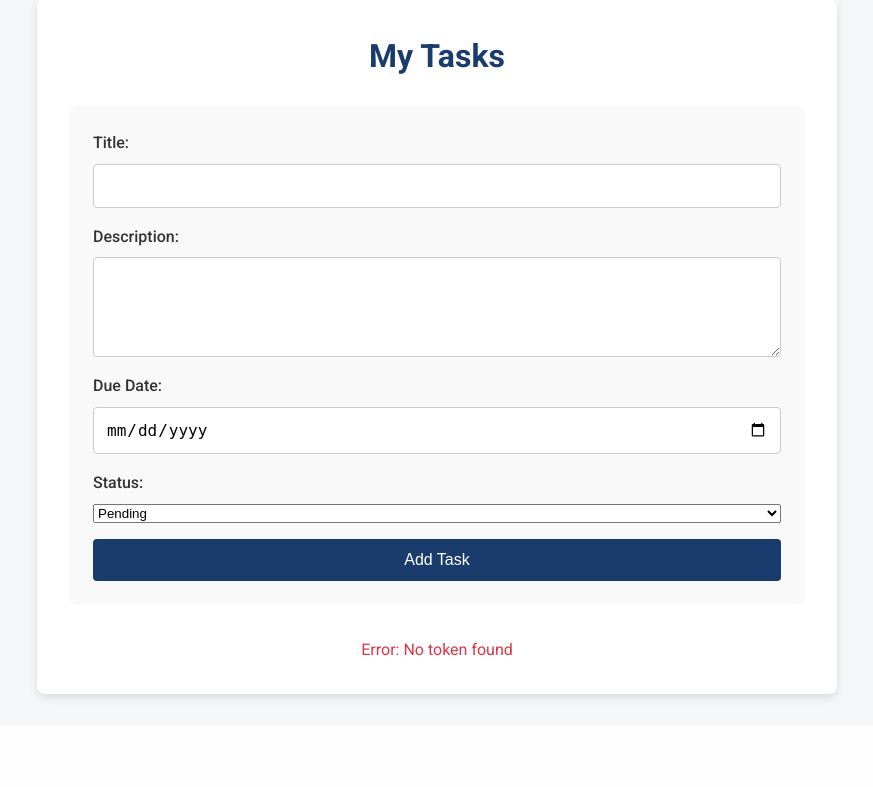
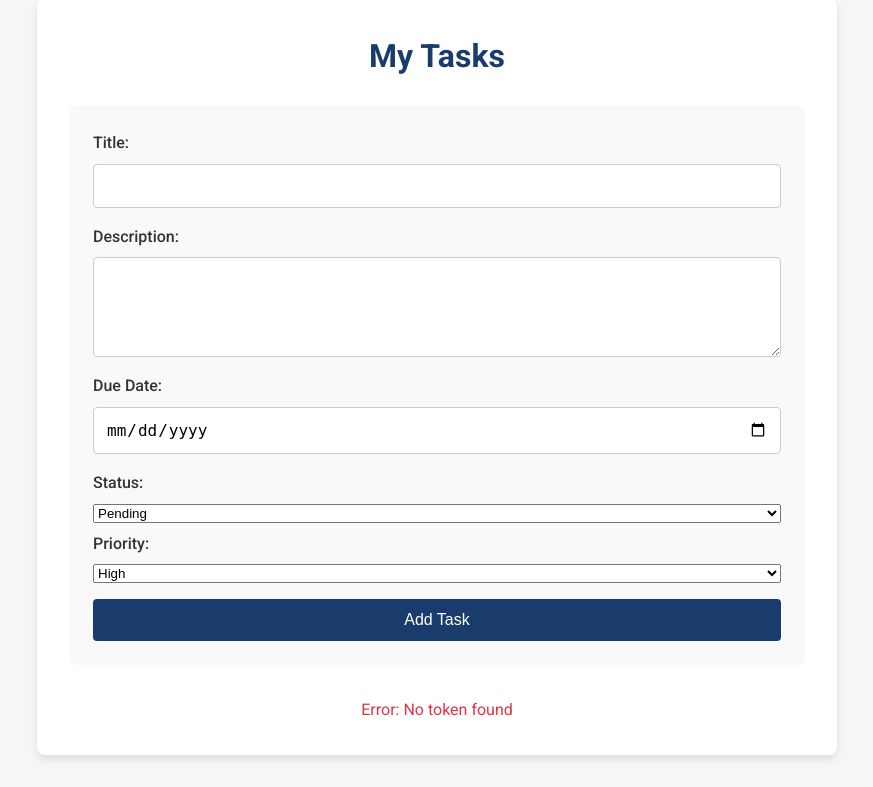
Before and after one commit to Night-Swan/Projects, a Flask app: page /tasks.html in a window 1280 px wide. Shown: the part 97-884 px from the top of the page, without its empty margins (203-1076 px from the left). Before the commit the page ends 800 px from the top, so only its background shows below. Run offline with Flask 3, Linux system fonts and the light colour scheme; some libraries are stand-ins or nearby versions.

Commit message:
Added priority field in tasks and updated nav style

```diff
--- a/GoalMaster/app/models.py
+++ b/GoalMaster/app/models.py
@@ -9,6 +9,11 @@
     TODO = "todo"
     IN_PROGRESS = "in_progress"
     DONE = "done"
+
+class TaskPriority(Enum):
+    HIGH = "high"
+    MEDIUM = "medium"
+    LOW = "low"
 
 class User(db.Model):
     __tablename__ = 'users'
@@ -38,5 +43,6 @@
     description: so.Mapped[str] = so.mapped_column(sa.String(200))
     due_date: so.Mapped[datetime] = so.mapped_column(sa.DateTime)
     status: so.Mapped[TaskStatus] = so.mapped_column(sa.Enum(TaskStatus))
+    priority: so.Mapped[TaskPriority] = so.mapped_column(sa.Enum(TaskPriority))
     created_at: so.Mapped[datetime] = so.mapped_column(sa.DateTime)
     updated_at: so.Mapped[datetime] = so.mapped_column(sa.DateTime)
--- a/GoalMaster/app/routes.py
+++ b/GoalMaster/app/routes.py
@@ -1,7 +1,7 @@
 from app import app, db
 from flask import render_template, jsonify, url_for, redirect, request
 from .forms import RegistrationForm, LoginForm
-from .models import User, Task, TaskStatus
+from .models import User, Task, TaskStatus, TaskPriority
 from flask_jwt_extended import create_access_token, jwt_required, get_jwt_identity
 from flask_wtf.csrf import generate_csrf
 from datetime import datetime
@@ -92,6 +92,8 @@
     due_date_str = data.get('due_date')
     status_str = data.get('status', 'todo')
     status = TaskStatus(status_str.lower())
+    priority_str = data.get('priority', 'high')
+    priority = TaskPriority(priority_str.lower())
 
     if not title:
         return jsonify({"error": "Title is required"}), 400
@@ -107,6 +109,7 @@
         description = description,
         due_date = due_date,
         status = status,
+        priority = priority,
         created_at = datetime.utcnow(),
         updated_at = datetime.utcnow()
     )
@@ -128,6 +131,7 @@
         "description": task.description,
         "due_date": task.due_date.isoformat() if task.due_date else None,
         "status": task.status.value,
+        "priority": task.priority.value,
         "created_at": task.created_at.isoformat(),
         "updated_at": task.updated_at.isoformat()
     } for task in tasks]
@@ -161,6 +165,12 @@
         except ValueError:
             return jsonify({"error": "Invalid status. Use TODO, IN_PROGRESS, or DONE"}), 400
 
+    if 'priority' in data:
+        try:
+            task.priority = TaskPriority(data['priority'])
+        except ValueError:
+            return jsonify({"error": "Invalid priority. Use TODO, IN_PROGRESS, or DONE"}), 400
+
     task.updated_at = datetime.utcnow()
     db.session.commit()
 
--- a/GoalMaster/app/static/nav.js
+++ b/GoalMaster/app/static/nav.js
@@ -3,18 +3,21 @@
     const navLinks = document.getElementById('nav-links');
     if (!navLinks) return;
 
+    // Get the current page URL path
+    const currentPath = window.location.pathname;
+
     if (token) {
         navLinks.innerHTML = `
-            <a href="/" class="nav-link">Home</a>
-            <a href="/tasks.html" class="nav-link">Tasks</a>
-            <a href="/user/profile.html" class="nav-link">Profile</a>
+            <a href="/" class="nav-link${currentPath === '/' ? ' active' : ''}">Home</a>
+            <a href="/tasks.html" class="nav-link${currentPath === '/tasks.html' ? ' active' : ''}">Tasks</a>
+            <a href="/user/profile.html" class="nav-link${currentPath === '/user/profile.html' ? ' active' : ''}">Profile</a>
             <button class="logout-button" onclick="logout()">Logout</button>
         `;
     } else {
         navLinks.innerHTML = `
-            <a href="/" class="nav-link">Home</a>
-            <a href="/register" class="nav-link">Register</a>
-            <a href="/login" class="nav-link">Login</a>
+            <a href="/" class="nav-link${currentPath === '/' ? ' active' : ''}">Home</a>
+            <a href="/register" class="nav-link${currentPath === '/register' ? ' active' : ''}">Register</a>
+            <a href="/login" class="nav-link${currentPath === '/login' ? ' active' : ''}">Login</a>
         `;
     }
 }
--- a/GoalMaster/app/static/styles.css
+++ b/GoalMaster/app/static/styles.css
@@ -41,6 +41,7 @@
 .navbar .nav-links {
     display: flex;
     gap: 1.5rem;
+    align-items: center; /* Ensure vertical alignment of links and button */
 }
 
 .navbar .nav-link {
@@ -55,19 +56,25 @@
     color: #a8d5ff;
 }
 
+.navbar .nav-link.active {
+    color: #a8d5ff;
+    border-bottom: 2px solid #a8d5ff; /* Highlight for active link */
+}
+
 .navbar .logout-button {
-    background-color: #dc3545;
     color: white;
+    text-decoration: none;
+    font-size: 1rem;
+    font-weight: 500;
+    background: none;
     border: none;
-    padding: 0.5rem 1rem;
-    border-radius: 4px;
-    font-size: 1rem;
     cursor: pointer;
-    transition: background-color 0.3s;
+    transition: color 0.3s;
+    padding: 0; /* Remove padding to match nav-link */
 }
 
 .navbar .logout-button:hover {
-    background-color: #c82333;
+    color: #a8d5ff;
 }
 
 .container {
@@ -149,7 +156,7 @@
     grid-template-columns: repeat(2, 1fr);
     gap: 1.5rem;
     margin-top: 1rem;
-    grid-auto-rows: 300px;
+    grid-auto-rows: 350px;
 }
 
 .task-item {
@@ -210,6 +217,10 @@
     color: #2f855a; /* Green for status */
 }
 
+.task-item p:nth-child(5) { /* Status */
+    color: #ac0f85; /* Green for status */
+}
+
 .profile-info {
     background-color: #f9f9f9;
     padding: 1.5rem;
@@ -259,8 +270,6 @@
     }
 }
 
-
-
 /* Only showing relevant sections for brevity */
 #navigation {
     display: flex;
--- a/GoalMaster/app/templates/tasks.html
+++ b/GoalMaster/app/templates/tasks.html
@@ -36,6 +36,13 @@
         <option value="in_progress">In Progress</option>
         <option value="done">Completed</option>
     </select>
+
+    <label for="priority">Priority:</label>
+    <select name="priority" id="priority">
+        <option value="high">High</option>
+        <option value="medium">Medium</option>
+        <option value="low">Low</option>
+    </select>
 </div>
             <div class="form-group">
                 <button type="submit">Add Task</button>
@@ -67,6 +74,12 @@
         'in_progress': 'In Progress',
         'done': 'Completed'
     };
+
+    const priorityMap = {
+        'high': 'High',
+        'medium': 'Medium',
+        'low': 'Low'
+    }
 
     // Fetch and display tasks
     async function fetchTasks() {
@@ -118,6 +131,14 @@
                                 </select>
                             </div>
                             <div class="form-group">
+                                <label for="edit-priority-${task.id}">Priority:</label>
+                                <select id="edit-priority-${task.id}">
+                                    <option value="todo" ${task.priority === 'high' ? 'selected' : ''}>High</option>
+                                    <option value="in_progress" ${task.priority === 'medium' ? 'selected' : ''}>Medium</option>
+                                    <option value="done" ${task.priority === 'low' ? 'selected' : ''}>Low</option>
+                                </select>
+                            </div>
+                            <div class="form-group">
                                 <button type="button" onclick="saveTask(${task.id})">Save</button>  <!-- Changed to type="button" to prevent form submit -->
                                 <button type="button" onclick="cancelEdit()">Cancel</button>
                             </div>
@@ -133,7 +154,7 @@
                         </div>
                         <p>Due: ${task.due_date || 'No due date'}</p>
                         <p>Status: ${statusMap[task.status] || task.status}</p>
-
+                        <p>Priority: ${priorityMap[task.priority] || task.priority}</p>
                         <div class="button-group">
                         <button onclick="editTask(${task.id})">Update</button>
                         <button onclick="deleteTask(${task.id})">Delete</button>
@@ -161,6 +182,7 @@
             const description = document.getElementById(`edit-description-${taskId}`).value;
             const due_date = document.getElementById(`edit-due_date-${taskId}`).value;
             const status = document.getElementById(`edit-status-${taskId}`).value;
+            const priority = document.getElementById(`edit-priority-${taskId}`).value;
             const resultDiv = document.getElementById('result');
 
             const response = await fetch(`/tasks/${taskId}`, {
@@ -169,7 +191,7 @@
                     'Authorization': `Bearer ${token}`,
                     'Content-Type': 'application/json'
                 },
-                body: JSON.stringify({ title, description, due_date, status })
+                body: JSON.stringify({ title, description, due_date, status, priority })
             });
             const data = await response.json();
             resultDiv.innerText = data.message || data.error;
```
Also changed, not shown: GoalMaster/migrations/versions/8846638cb976_add_new_priority_column_to_tasks.py (added, +32 -0 lines), GoalMaster/goalmaster.db.
